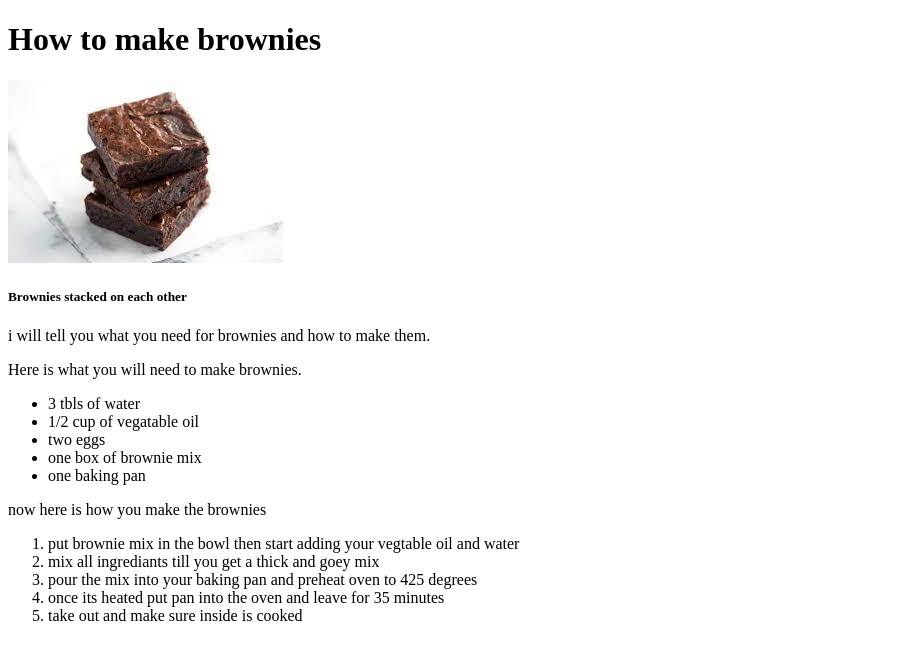
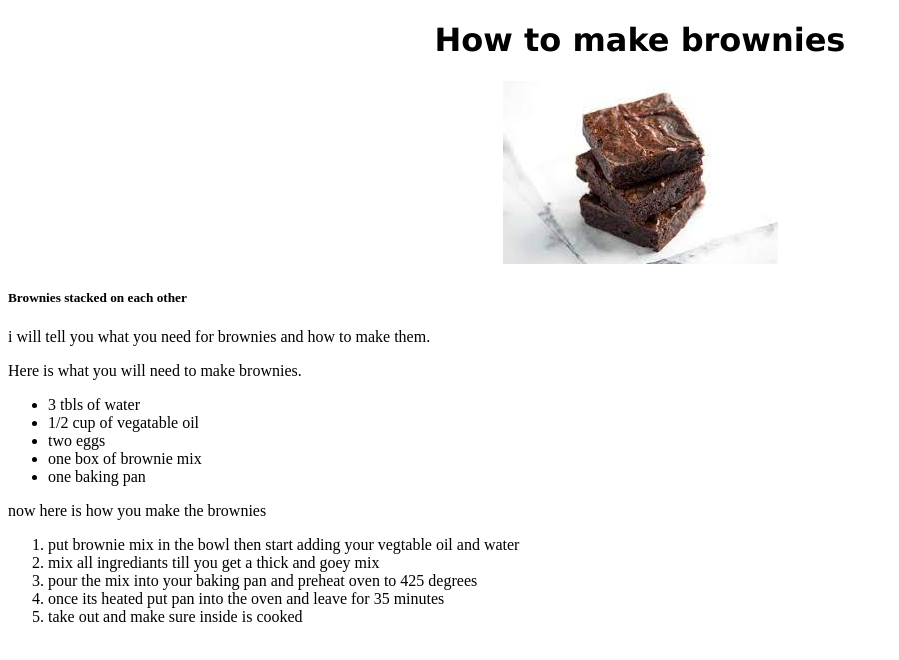
Before and after one commit to awsome72937/odin-recipes, a plain HTML site: page recipes/brownies.html in a window 1280 px wide. Shown: the whole page, without its empty margins (0-899 px from the left). Drawn offline with Linux system fonts and the light colour scheme; files whose address does not match are found by name.

Commit message:
brownies.html

```diff
--- a/recipes/brownies.html
+++ b/recipes/brownies.html
@@ -5,10 +5,13 @@
     <meta http-equiv="X-UA-Compatible" content="IE=edge">
     <meta name="viewport" content="width=device-width, initial-scale=1.0">
     <title>Brownie recipe</title>
+    <link rel="stylesheet" href="styles.css">
 </head>
 <body>
-    <h1>How to make brownies</h1>
-    <img src="/home/dayne718/odin-recipes/img/brownie.jpeg" alt="three brownies stacked on each other">
+    <h1 class="headone">How to make brownies</h1>
+    <div class="brownie">
+        <img src="/home/dayne718/odin-recipes/img/brownie.jpeg" alt="three brownies stacked on each other">
+    </div>
     <h5>Brownies stacked on each other</h5>
     <p>i will tell you what you need for brownies and how to make them.</p>
     <p></p>
```
